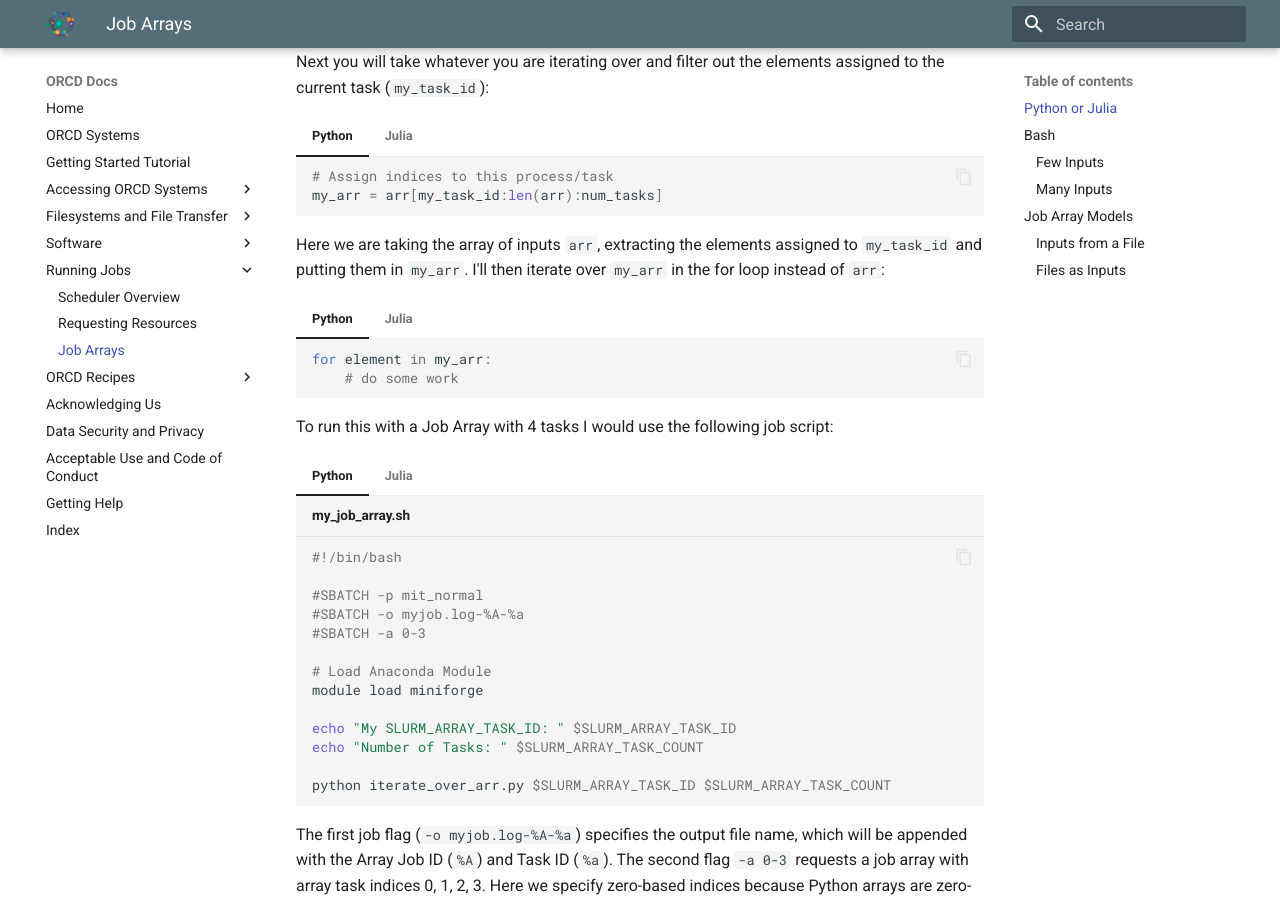
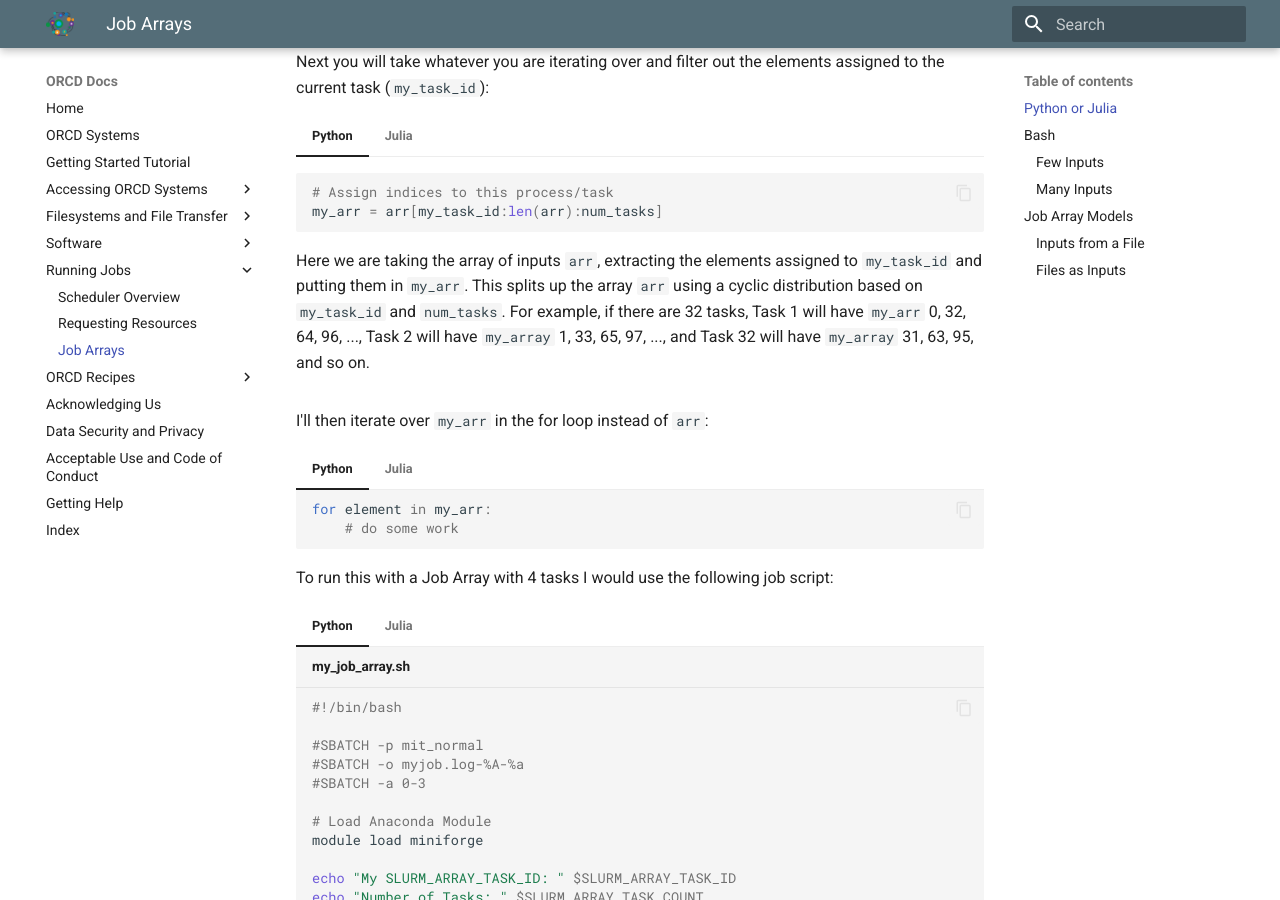
Before and after one commit to mit-orcd/orcd-docs-edit, an MkDocs documentation site: the page built from docs/running-jobs/job-arrays.md, in a window 1280 px wide and 900 px high, scrolled down 1276 px. Built offline with MkDocs 1.6.1 and Material for MkDocs 9.7.7, drawn with Linux system fonts in a browser that asks for light colours.

Commit message:
adding distribution info to python/julia example

````diff
--- a/docs/running-jobs/job-arrays.md
+++ b/docs/running-jobs/job-arrays.md
@@ -43,6 +43,7 @@
     # Assign indices to this process/task
     my_arr = arr[my_task_id:len(arr):num_tasks]
     ```
+    Here we are taking the array of inputs `arr`, extracting the elements assigned to `my_task_id` and putting them in `my_arr`. This splits up the array `arr` using a cyclic distribution based on `my_task_id` and `num_tasks`. For example, if there are 32 tasks, Task 1 will have `my_arr` 0, 32, 64, 96, ..., Task 2 will have `my_array` 1, 33, 65, 97, ..., and Task 32 will have `my_array` 31, 63, 95, and so on.
 === "Julia"
     ```julia
     my_arr = arr[task_id+1:num_tasks:length(fnames)]
@@ -51,7 +52,9 @@
     !!! info "Julia Array Indexing"
         Julia arrays are one-based. If we start our job array indexing at 0 we need to add 1 to `task_id` as shown above.
 
-Here we are taking the array of inputs `arr`, extracting the elements assigned to `my_task_id` and putting them in `my_arr`. I'll then iterate over `my_arr` in the for loop instead of `arr`:
+    Here we are taking the array of inputs `arr`, extracting the elements assigned to `my_task_id` and putting them in `my_arr`. This splits up the array `arr` using a cyclic distribution based on `my_task_id` and `num_tasks`. For example, if there are 32 tasks, Task 1 will have `my_arr` 1, 33, 65, 97, ..., Task 2 will have `my_array` 2, 24, 66 ..., and Task 32 will have `my_array` 32, 64, 96, and so on.
+
+I'll then iterate over `my_arr` in the for loop instead of `arr`:
 
 === "Python"
     ```python
````
